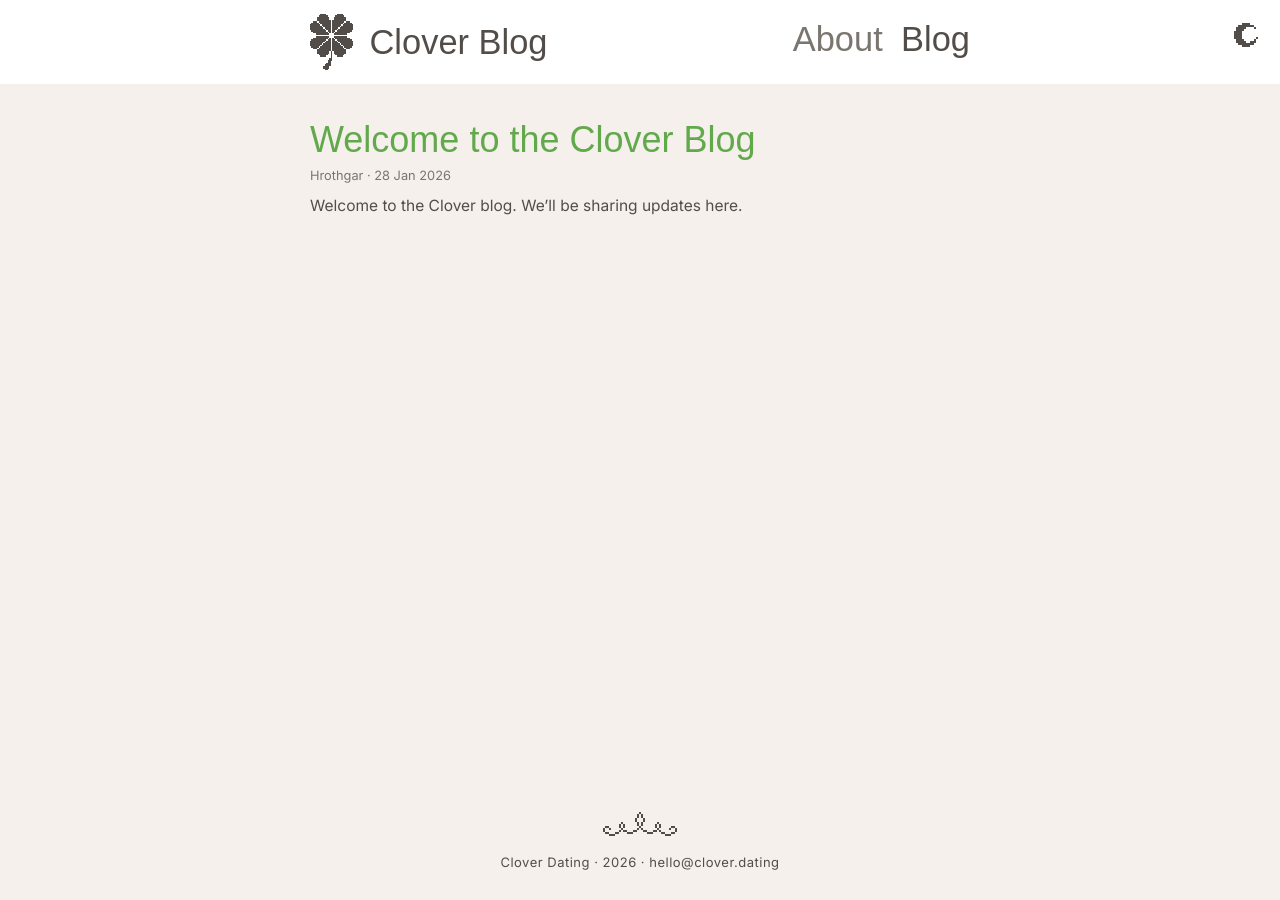
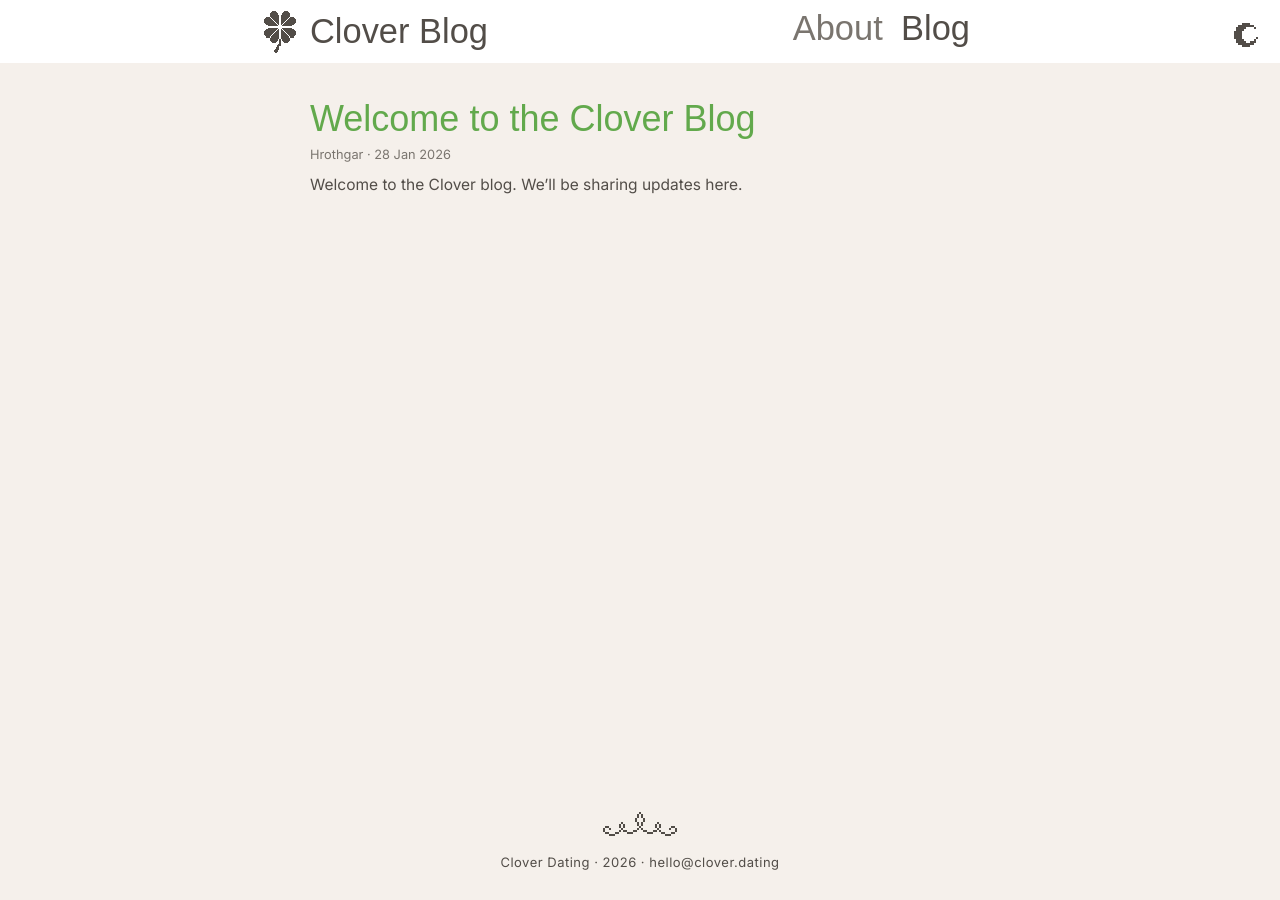
Before and after one commit to Clover-Dating/blog, a Jekyll site: the page built from index.html, in a window 1280 px wide. Built offline with Jekyll 4.4.1, drawn with Linux system fonts in a browser that asks for light colours; some web fonts are replaced; the list of posts is cut into pages by our own code.

Commit message:
Smaller + hanging logo, updated breakpoints

```diff
--- a/_sass/_theme.scss
+++ b/_sass/_theme.scss
@@ -58,7 +58,7 @@ body {
     @include align-items(center);
     text-align: center;
   }
-  @include breakpoint(break-1) {
+  @include breakpoint(break-2) {
     .container {
       @include justify-content(space-between);
       text-align: inherit;
@@ -75,7 +75,7 @@ body {
 
 .nav-desktop {
   display: none;
-  @include breakpoint(break-1) {
+  @include breakpoint(break-2) {
     display: block;
   }
 }
@@ -84,7 +84,7 @@ body {
   display: block;
   text-align: center;
   padding-top: 0.8rem;
-  @include breakpoint(break-1) {
+  @include breakpoint(break-2) {
     display: none;
   }
 }
@@ -95,7 +95,7 @@ body {
   gap: 0.6rem;
   text-decoration: none;
   img {
-    height: 4rem;
+    height: 3rem;
     width: auto;
     image-rendering: pixelated;
   }
@@ -106,7 +106,16 @@ body {
     font-size: 2.46rem;
     color: var(--text-secondary);
     line-height: 1;
-    padding-left: 0.6rem;
+  }
+  @include breakpoint(break-2) {
+    position: relative;
+    img {
+      position: absolute;
+      right: 100%;
+      top: 50%;
+      transform: translateY(-50%);
+      margin-right: 1rem;
+    }
   }
 }
 
```
Also changed, not shown: 2 other files.
